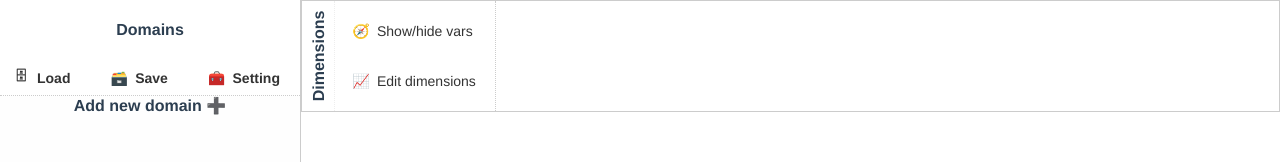
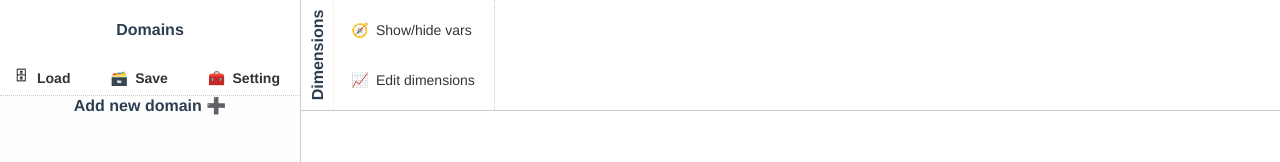
Before and after one commit to code-by-sia/posteci, a Vue app: page / in a window 1280 px wide. Shown: the top 162 px of the page. Built offline with nearby package versions, Linux system fonts and the light colour scheme.

Commit message:
fix: border

```diff
--- a/src/components/DimensionsEditor.vue
+++ b/src/components/DimensionsEditor.vue
@@ -65,7 +65,7 @@ export default class DimensionsEditor extends Vue {
   height: 110px;
   padding: 0;
   display: flex;
-  border: solid thin #ccc;
+  border-bottom: solid thin #ccc;
 
   .header {
     display: flex;
```
Also changed, not shown: 8 other files (tests, documents, lock files or other folders).
